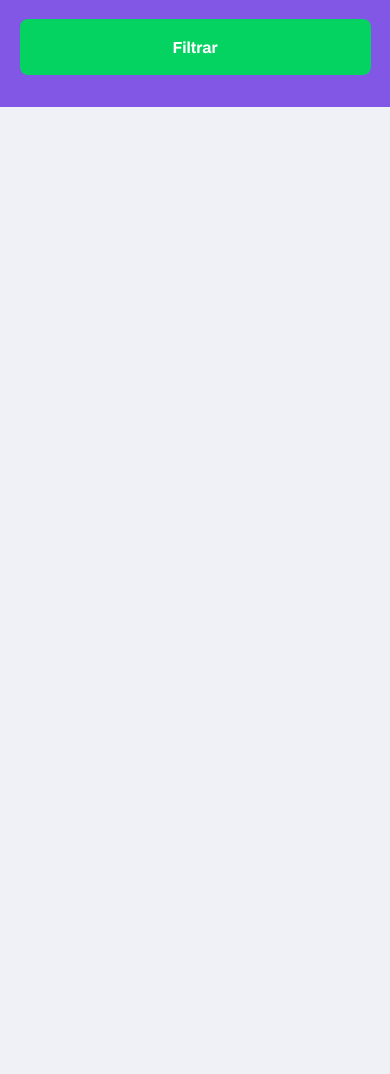
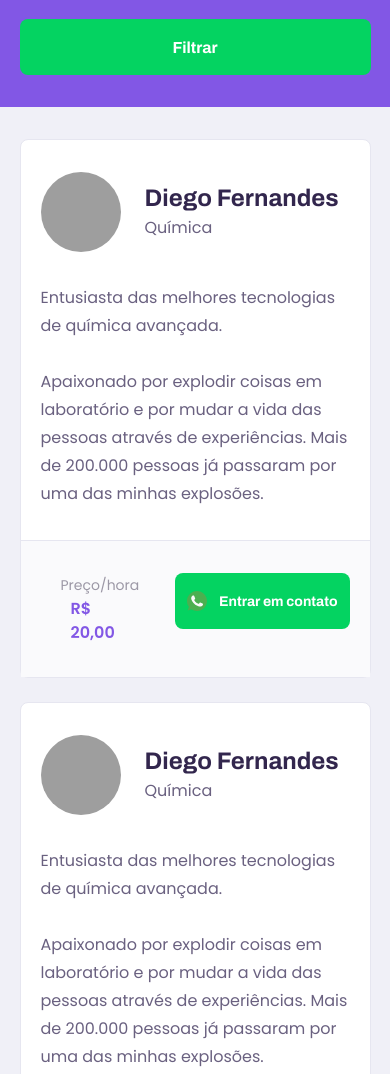
Before and after one commit to Raymw1/proffy, a plain HTML site: page study.html in a window 390 px wide. Shown: the part 520-1594 px from the top of the page. Before the commit the page ends 844 px from the top, so only its background shows below. Drawn offline with Linux system fonts and the light colour scheme; grey boxes are pictures that could not be loaded.

Commit message:
Cards mobile done

```diff
--- a/study.html
+++ b/study.html
@@ -56,6 +56,42 @@
                 </form>
             </div>
         </header>
+        <main>
+            <article class="teacher-item">
+                <header>
+                    <img src="https://avatars2.githubusercontent.com/u/2254731?s=460&amp;u=0ba16a79456c2f250e7579cb388fa18c5c2d7d65&amp;v=4"
+                        alt="Diego Fernandes">
+                    <div>
+                        <strong>Diego Fernandes</strong>
+                        <span>Química</span>
+                    </div>
+                </header>
+                <p>Entusiasta das melhores tecnologias de química avançada.<br><br>Apaixonado por explodir coisas em laboratório e por mudar a vida das pessoas através de experiências. Mais de 200.000 pessoas já passaram por uma das minhas explosões.</p>
+                <footer>
+                    <p>Preço/hora<strong>R$ 20,00</strong></p>
+                    <button type="button">
+                        <img src="/assets/images/icons/whatsapp.svg" alt="Whatsapp">Entrar em contato
+                    </button>
+                </footer>
+            </article>
+            <article class="teacher-item">
+                <header>
+                    <img src="https://avatars2.githubusercontent.com/u/2254731?s=460&amp;u=0ba16a79456c2f250e7579cb388fa18c5c2d7d65&amp;v=4"
+                        alt="Diego Fernandes">
+                    <div>
+                        <strong>Diego Fernandes</strong>
+                        <span>Química</span>
+                    </div>
+                </header>
+                <p>Entusiasta das melhores tecnologias de química avançada.<br><br>Apaixonado por explodir coisas em laboratório e por mudar a vida das pessoas através de experiências. Mais de 200.000 pessoas já passaram por uma das minhas explosões.</p>
+                <footer>
+                    <p>Preço/hora<strong>R$ 20,00</strong></p>
+                    <button type="button">
+                        <img src="/assets/images/icons/whatsapp.svg" alt="Whatsapp">Entrar em contato
+                    </button>
+                </footer>
+            </article>
+        </main>
     </div>
 </body>
 </html>
--- a/styles/partials/page-study.css
+++ b/styles/partials/page-study.css
@@ -105,3 +105,92 @@
     left: 1.6rem;
     bottom: 0;
 }
+
+#page-study main {
+    margin: 3.2rem auto;
+    width: 90%;
+}
+
+.teacher-item {
+    background-color: var(--color-box-base);
+    border: 1px solid var(--color-line-in-white);
+    border-radius: 0.8rem;
+    margin-top: 2.4rem;
+}
+
+.teacher-item header {
+    padding: 3.2rem 2rem;
+    display: flex;
+    align-items: center;
+}
+
+.teacher-item header img {
+    width: 8rem;
+    height: 8rem;
+    border-radius: 50%;
+}
+
+.teacher-item header div {
+    margin-left: 2.4rem;
+}
+
+.teacher-item header div strong {
+    font: 700 2.4rem Archivo;
+    display: block;
+    color: var(--color-text-title);
+}
+
+.teacher-item header div span {
+    font-size: 1.6rem;
+    display: block;
+    margin-top: .4rem;
+}
+
+.teacher-item p {
+    padding: 0 2rem;
+    font-size: 1.6rem;
+    line-height: 2.8rem;
+}
+
+.teacher-item footer {
+    border-top: 1px solid var(--color-line-in-white);
+    padding: 3.2rem 2rem;
+    background-color: var(--color-box-footer);
+    margin-top: 3.2rem;
+    display: flex;
+    justify-content: space-between;
+}
+
+.teacher-item footer p {
+    font-size: 1.4rem;
+    line-height: 2.4rem;
+    color: var(--color-text-complement);
+}
+
+.teacher-item footer strong {
+    margin-left: 1rem;
+    font-size: 1.6rem;
+    color: var(--color-primary);
+    display: block;
+}
+
+.teacher-item footer button {
+    width: 20rem;
+    height: 5.6rem;
+    background: var(--color-secondary);
+    color: var(--color-button-text);
+    font: 700 1.4rem Archivo;
+    border: none;
+    border-radius: .8rem;
+    margin-left: 1.6rem;
+    cursor: pointer;
+    text-decoration: none;
+    display: flex;
+    align-items: center;
+    justify-content: space-evenly;
+    transition: background 400ms;
+}
+
+.teacher-item footer button:hover {
+    background: var(--color-secondary-dark);
+}
```
